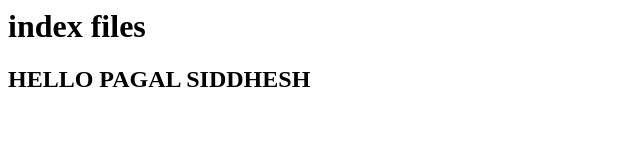
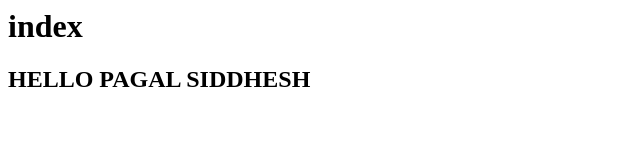
Before and after one commit to Nadiya251/githubtut, a plain HTML site: page index.html in a window 1280 px wide. Shown: the whole page, without its empty margins (0-640 px from the left). Drawn offline with Linux system fonts and the light colour scheme.

Commit message:
NEW LINE ADDED

```diff
--- a/index.html
+++ b/index.html
@@ -1,2 +1,3 @@
-<h1>index files</h1>
+
+<h1>index </h1>
 <h2>HELLO PAGAL SIDDHESH</h2>
```
